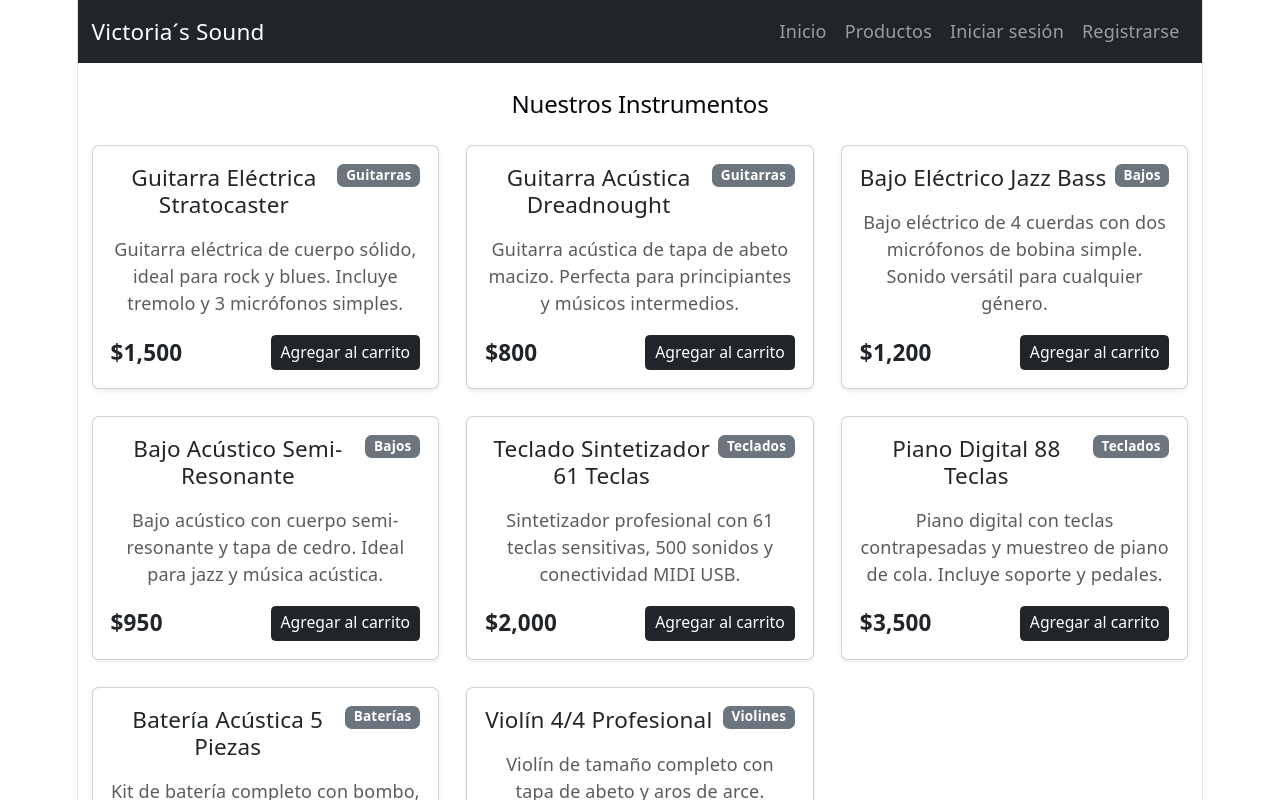
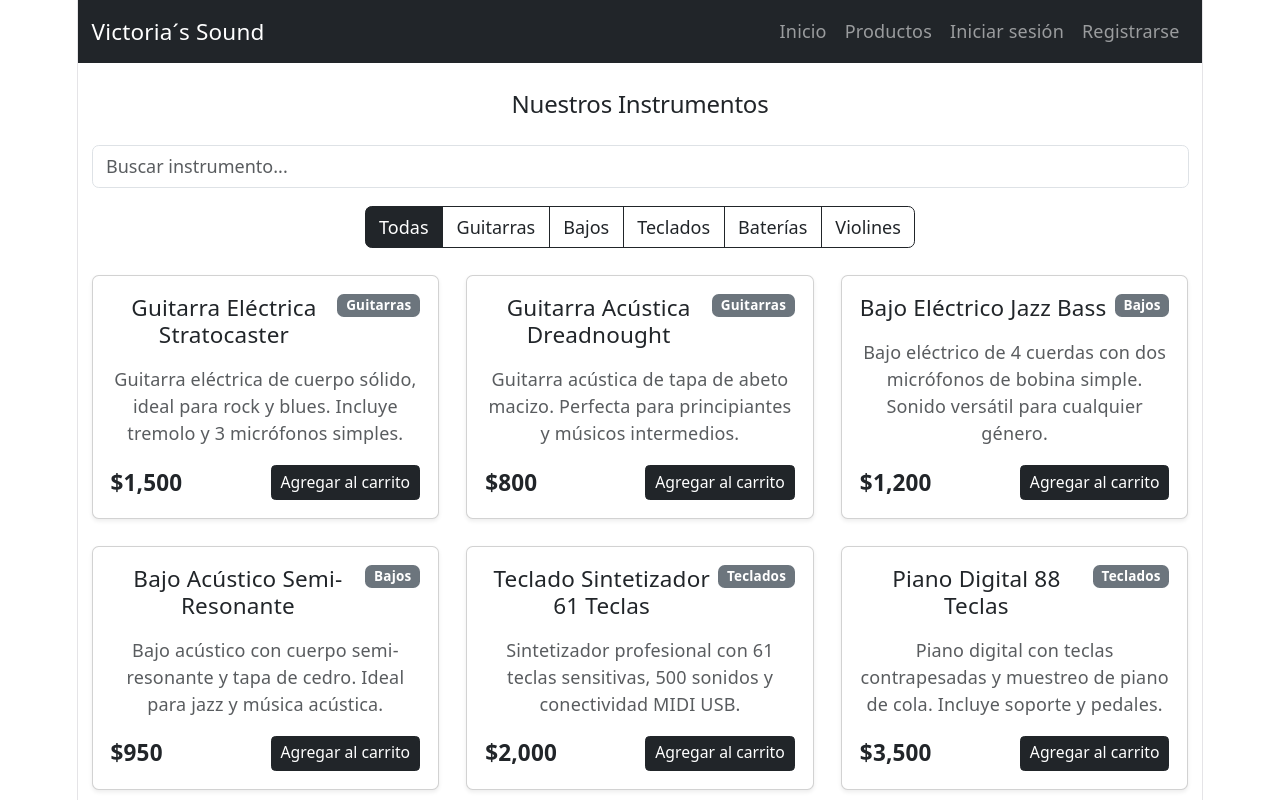
Before and after one commit to camiitomaino1/Victoria-s-sound_tpi, a React (Vite) app: page /products in a window 1280 px wide. Shown: the top 800 px of the page. Built offline with nearby package versions, Linux system fonts and the light colour scheme.

Commit message:
busqueda y filtro por nombre y categoria con usestate

```diff
--- a/src/components/Products.jsx
+++ b/src/components/Products.jsx
@@ -1,19 +1,76 @@
-import { Container, Row, Col } from 'react-bootstrap'
+import { useState } from 'react'
+import { Container, Row, Col, Form, ButtonGroup, Button } from 'react-bootstrap'
 import productsData from '../data/productsData'
 import ProductCard from './ProductCard'
 
 const Products = () => {
+
+  // State for the search input
+  const [search, setSearch] = useState('')
+
+  // State for the selected category filter
+  const [selectedCategory, setSelectedCategory] = useState('Todas')
+
+  // Extract unique categories from productsData and add "Todas" at the beginning
+  const categories = ['Todas', ...new Set(productsData.map((p) => p.categoria))]
+
+  // Handler for search input changes
+  const handleSearchChange = (e) => {
+    setSearch(e.target.value)
+  }
+
+  // Handler for category button clicks
+  const handleCategoryChange = (category) => {
+    setSelectedCategory(category)
+  }
+
+  // Apply both filters combined: search and category
+  const filteredProducts = productsData.filter((product) => {
+    const matchesSearch = product.nombre.toLowerCase().includes(search.toLowerCase())
+    const matchesCategory = selectedCategory === 'Todas' || product.categoria === selectedCategory
+    return matchesSearch && matchesCategory
+  })
+
   return (
     <Container className="mt-4">
       <h2 className="mb-4">Nuestros Instrumentos</h2>
+
+      {/* Search input */}
+      <Form.Control
+        type="text"
+        placeholder="Buscar instrumento..."
+        value={search}
+        onChange={handleSearchChange}
+        className="mb-3"
+      />
+
+      {/* Category filter buttons */}
+      <ButtonGroup className="mb-4 flex-wrap">
+        {categories.map((category) => (
+          <Button
+            key={category}
+            variant={selectedCategory === category ? 'dark' : 'outline-dark'}
+            onClick={() => handleCategoryChange(category)}
+          >
+            {category}
+          </Button>
+        ))}
+      </ButtonGroup>
+
+      {/* No results message */}
+      {filteredProducts.length === 0 && (
+        <p className="text-muted">No se encontraron instrumentos con ese criterio.</p>
+      )}
+
+      {/* Products grid */}
       <Row xs={1} sm={2} lg={3} className="g-4">
-        {productsData.map((producto) => (
-          <Col key={producto.id}>
+        {filteredProducts.map((product) => (
+          <Col key={product.id}>
             <ProductCard
-              nombre={producto.nombre}
-              categoria={producto.categoria}
-              precio={producto.precio}
-              descripcion={producto.descripcion}
+              nombre={product.nombre}
+              categoria={product.categoria}
+              precio={product.precio}
+              descripcion={product.descripcion}
             />
           </Col>
         ))}
--- a/src/index.css
+++ b/src/index.css
@@ -70,7 +70,6 @@ h1,
 h2 {
   font-family: var(--heading);
   font-weight: 500;
-  color: var(--text-h);
 }
 
 h1 {
```
